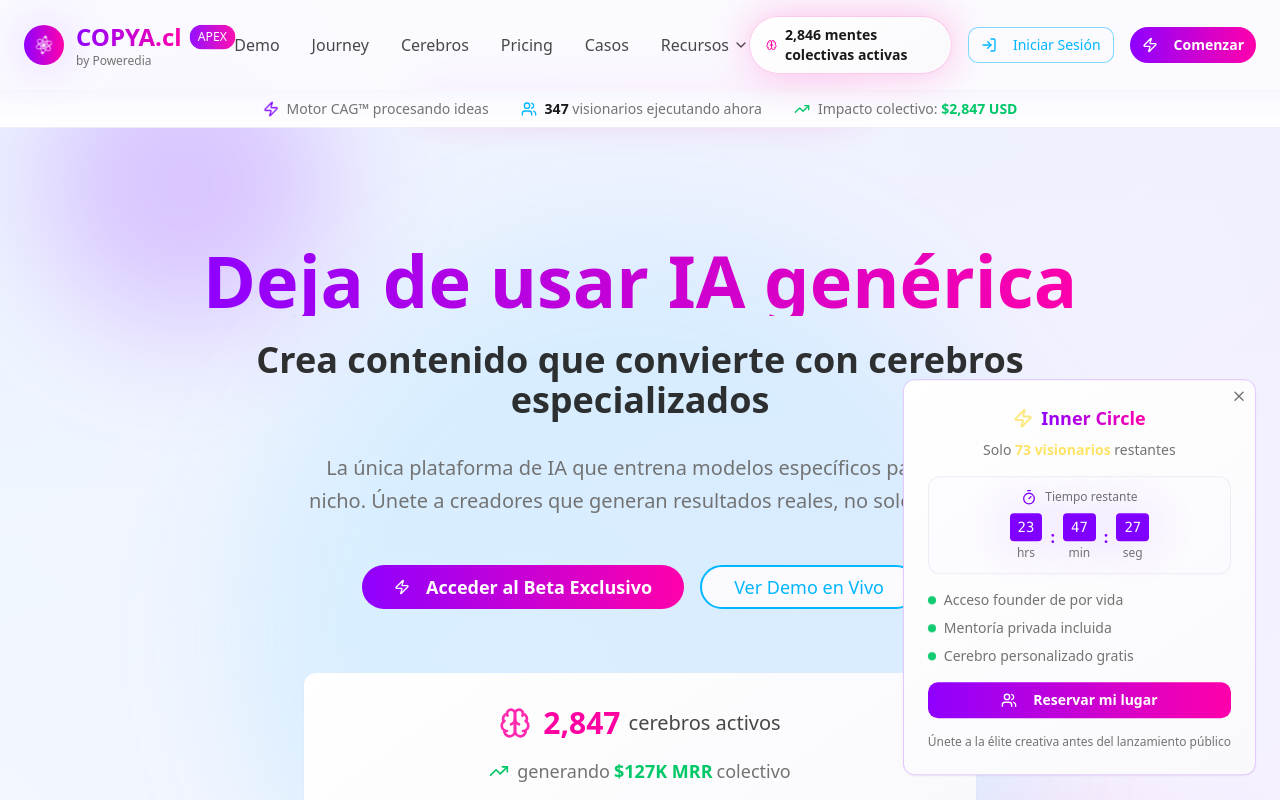
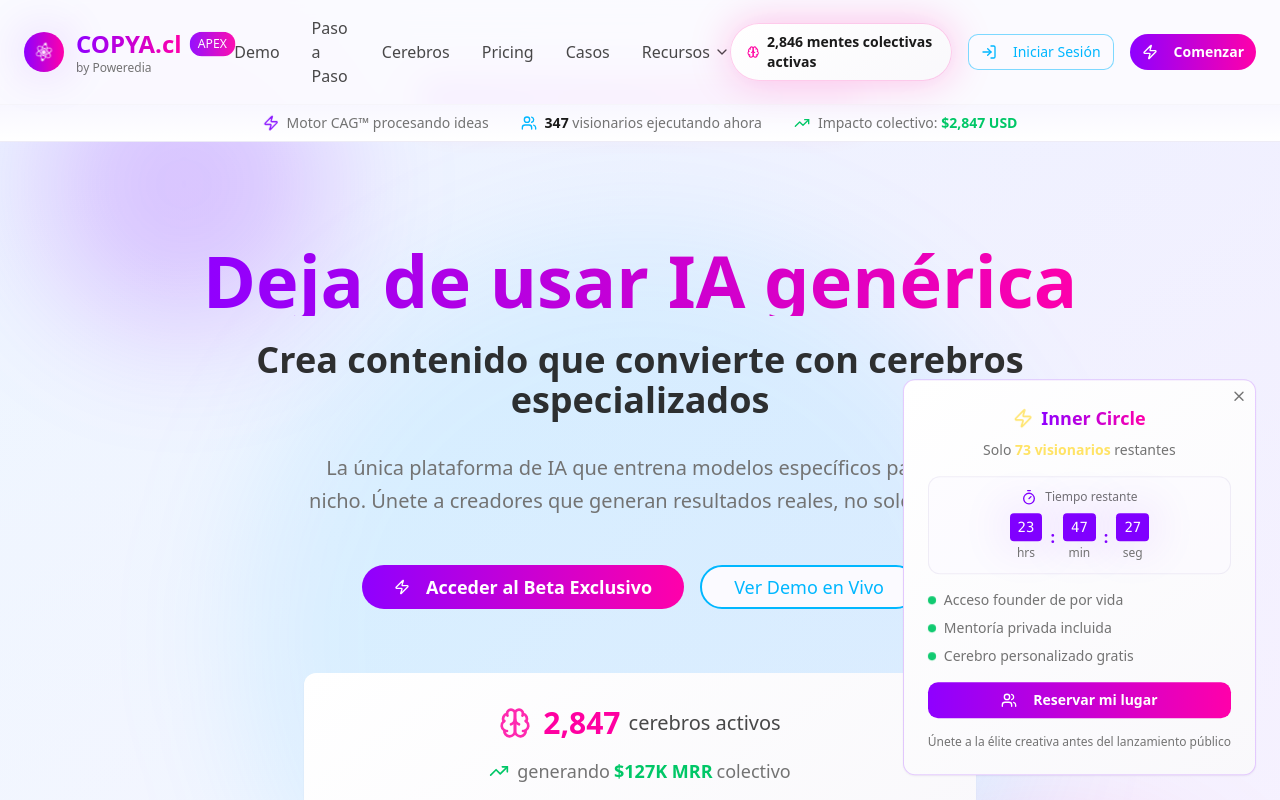
Before and after one commit to DivergentiADM/spark-cerebral-collective, a React (Vite) app: page / in a window 1280 px wide. Shown: the top 800 px of the page. Built offline with nearby package versions, Linux system fonts and the light colour scheme; the HTML template or start-up script is replaced by a standard one.

Commit message:
Refactor: Change "Journey" to "Paso a Paso"

```diff
--- a/src/components/Header.tsx
+++ b/src/components/Header.tsx
@@ -72,7 +72,7 @@ const Header = () => {
                 Demo
               </a>
               <a href="#journey" className="text-foreground/80 hover:text-foreground transition-colors story-link">
-                Journey
+                Paso a Paso
               </a>
               <a href="#cerebros" className="text-foreground/80 hover:text-foreground transition-colors story-link">
                 Cerebros
@@ -217,7 +217,7 @@ const Header = () => {
                 Demo
               </a>
               <a href="#journey" className="block text-foreground/80 hover:text-foreground transition-colors py-2">
-                Journey
+                Paso a Paso
               </a>
               <a href="#cerebros" className="block text-foreground/80 hover:text-foreground transition-colors py-2">
                 Cerebros
```
